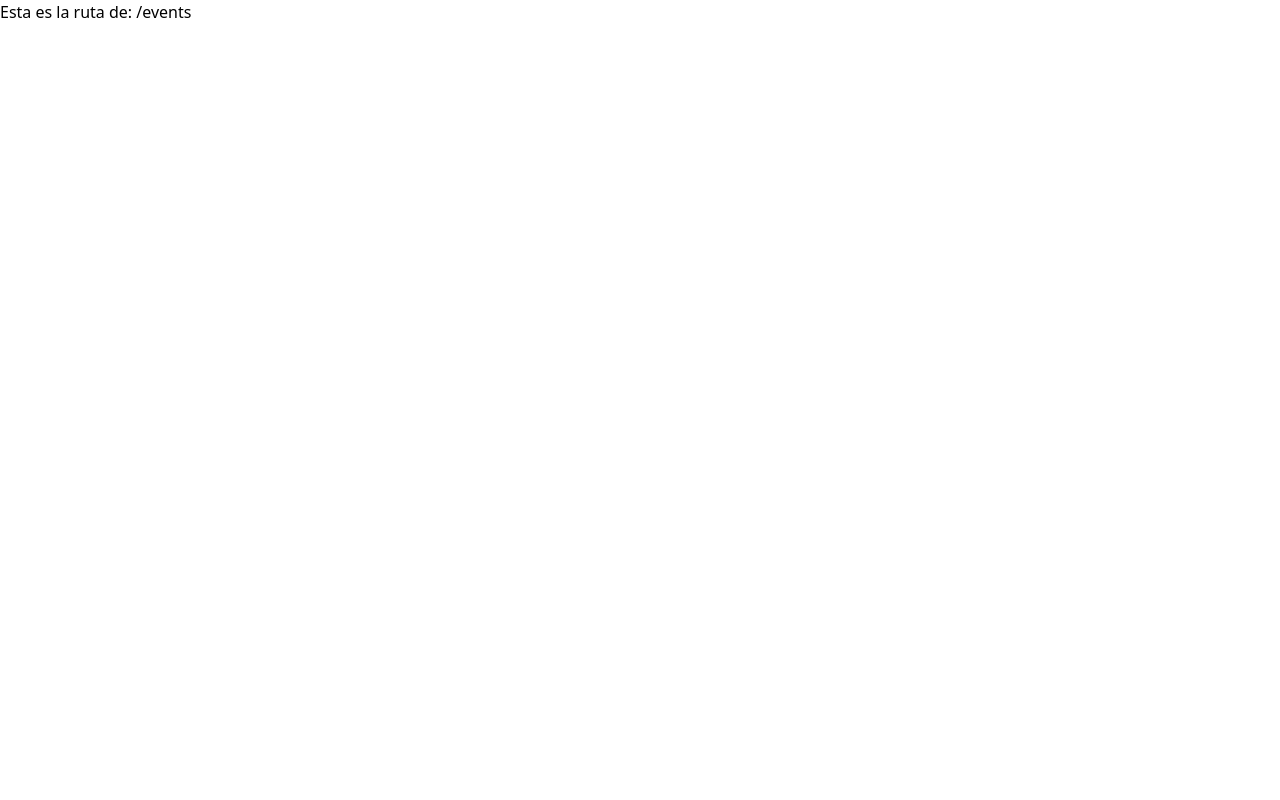
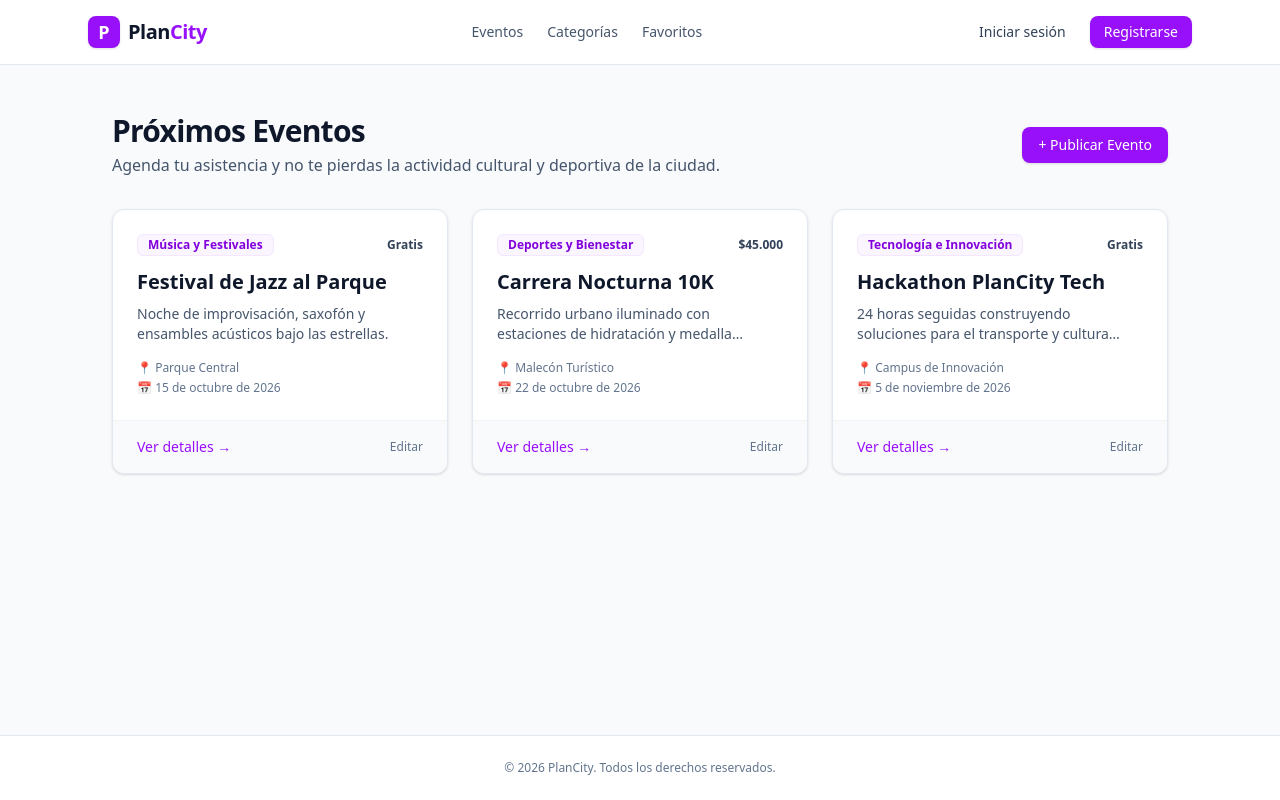
Before and after one commit to OneBolivar/Plan-City-Next, a Next.js app: page /events in a window 1280 px wide. Built offline with nearby package versions, Linux system fonts and the light colour scheme.

Commit message:
implementar layout global, vistas de categorias y eventos con datos simulados

```diff
--- a/src/app/events/page.tsx
+++ b/src/app/events/page.tsx
@@ -1,3 +1,81 @@
-export default function EventsPage(){
-    return <h1>Esta es la ruta de: /events</h1>
+import Link from 'next/link';
+import { getEvents } from '@/services/events.service';
+
+export default async function EventsPage() {
+  const events = await getEvents();
+
+  return (
+    <main className="max-w-6xl mx-auto p-6 md:p-12">
+
+      {/* Cabecera */}
+      <div className="flex flex-col sm:flex-row justify-between items-start sm:items-center gap-4 mb-8">
+        <div>
+          <h1 className="text-3xl font-extrabold text-slate-900 tracking-tight">
+            Próximos Eventos
+          </h1>
+          <p className="text-slate-600 mt-1">
+            Agenda tu asistencia y no te pierdas la actividad cultural y deportiva de la ciudad.
+          </p>
+        </div>
+
+        <Link
+          href="/events/new"
+          className="px-4 py-2 bg-purple-600 hover:bg-purple-700 text-white font-medium rounded-lg text-sm transition-colors shadow-sm"
+        >
+          + Publicar Evento
+        </Link>
+      </div>
+
+      {/* Grid de eventos */}
+      <div className="grid grid-cols-1 md:grid-cols-2 lg:grid-cols-3 gap-6">
+        {events.map((event) => (
+          <article
+            key={event.id}
+            className="bg-white border border-slate-200 rounded-xl overflow-hidden shadow-sm hover:shadow-md transition-all flex flex-col justify-between"
+          >
+            <div className="p-6">
+              <div className="flex items-center justify-between gap-2 mb-3">
+                <span className="px-2.5 py-0.5 bg-purple-50 text-purple-700 text-xs font-semibold rounded-md border border-purple-100">
+                  {event.categoryName}
+                </span>
+                <span className="text-xs font-bold text-slate-700">
+                  {event.price === 0 ? 'Gratis' : `$${event.price.toLocaleString('es-CO')}`}
+                </span>
+              </div>
+
+              <h2 className="text-xl font-bold text-slate-900 mb-2">
+                {event.title}
+              </h2>
+
+              <p className="text-sm text-slate-600 line-clamp-2 mb-4">
+                {event.description}
+              </p>
+
+              <div className="space-y-1 text-xs text-slate-500">
+                <p>📍 {event.location}</p>
+                <p>📅 {new Date(event.date).toLocaleDateString('es-CO', { dateStyle: 'long' })}</p>
+              </div>
+            </div>
+
+            <div className="px-6 py-4 bg-slate-50 border-t border-slate-100 flex items-center justify-between text-sm">
+              <Link
+                href={`/events/${event.id}`}
+                className="font-medium text-purple-600 hover:text-purple-800"
+              >
+                Ver detalles &rarr;
+              </Link>
+
+              <Link
+                href={`/events/${event.id}/edit`}
+                className="text-xs text-slate-500 hover:text-slate-800"
+              >
+                Editar
+              </Link>
+            </div>
+          </article>
+        ))}
+      </div>
+
+    </main>
+  );
 }
--- a/src/app/layout.tsx
+++ b/src/app/layout.tsx
@@ -1,6 +1,7 @@
 import type { Metadata } from "next";
 import { Geist, Geist_Mono } from "next/font/google";
 import "./globals.css";
+import Navbar from "@/components/Navbar";
 
 const geistSans = Geist({
   variable: "--font-geist-sans",
@@ -13,17 +14,31 @@ const geistMono = Geist_Mono({
 });
 
 export const metadata: Metadata = {
-  title: "Plancity",
-  description: "Generated by Juan Bolivar",
+  title: "PlanCity - Descubre Eventos Locales",
+  description: "Plataforma web para explorar y gestionar eventos de tu ciudad",
 };
 
-export default function RootLayout({ children }: LayoutProps<"/">) {
+export default function RootLayout({
+  children,
+}: Readonly<{
+  children: React.ReactNode;
+}>) {
   return (
-    <html
-      lang="en"
-      className={`${geistSans.variable} ${geistMono.variable} h-full antialiased`}
-    >
-      <body className="min-h-full flex flex-col">{children}</body>
+    <html lang="es" className="h-full">
+      <body className={`${geistSans.variable} ${geistMono.variable} min-h-full flex flex-col bg-slate-50 text-slate-900 antialiased`}>
+        {/* 1. Barra de navegación fija */}
+        <Navbar />
+
+        {/* 2. Contenido dinámico de cada página */}
+        <div className="flex-1">
+          {children}
+        </div>
+
+        {/* 3. Footer global */}
+        <footer className="border-t border-slate-200 bg-white py-6 text-center text-xs text-slate-500">
+          <p>© {new Date().getFullYear()} PlanCity. Todos los derechos reservados.</p>
+        </footer>
+      </body>
     </html>
   );
 }
--- /dev/null
+++ b/src/components/Navbar.tsx
@@ -0,0 +1,50 @@
+import Link from 'next/link';
+
+export default function Navbar() {
+  return (
+    <header className="sticky top-0 z-50 bg-white/95 backdrop-blur border-b border-slate-200">
+      <div className="max-w-6xl mx-auto px-6 h-16 flex items-center justify-between">
+
+        {/* Logo de la app */}
+        <Link href="/" className="flex items-center gap-2">
+          <span className="w-8 h-8 rounded-lg bg-purple-600 flex items-center justify-center text-white font-black text-lg shadow-sm">
+            P
+          </span>
+          <span className="font-extrabold text-xl tracking-tight text-slate-900">
+            Plan<span className="text-purple-600">City</span>
+          </span>
+        </Link>
+
+        {/* Enlaces principales */}
+        <nav className="flex items-center gap-6 text-sm font-medium text-slate-600">
+          <Link href="/events" className="hover:text-purple-600 transition-colors">
+            Eventos
+          </Link>
+          <Link href="/categories" className="hover:text-purple-600 transition-colors">
+            Categorías
+          </Link>
+          <Link href="/favorites" className="hover:text-purple-600 transition-colors">
+            Favoritos
+          </Link>
+        </nav>
+
+        {/* Acciones de usuario */}
+        <div className="flex items-center gap-3">
+          <Link
+            href="/login"
+            className="text-sm font-medium text-slate-700 hover:text-purple-600 px-3 py-1.5 transition-colors"
+          >
+            Iniciar sesión
+          </Link>
+          <Link
+            href="/register"
+            className="text-sm font-medium bg-purple-600 hover:bg-purple-700 text-white px-3.5 py-1.5 rounded-lg shadow-sm transition-colors"
+          >
+            Registrarse
+          </Link>
+        </div>
+
+      </div>
+    </header>
+  );
+}
--- /dev/null
+++ b/src/services/events.service.ts
@@ -0,0 +1,40 @@
+import { AppEvent } from '@/types/event.types';
+
+const MOCK_EVENTS: AppEvent[] = [
+  {
+    id: 'evt-101',
+    title: 'Festival de Jazz al Parque',
+    description: 'Noche de improvisación, saxofón y ensambles acústicos bajo las estrellas.',
+    date: '2026-10-15T19:00:00',
+    location: 'Parque Central',
+    price: 0,
+    categoryId: '1',
+    categoryName: 'Música y Festivales',
+  },
+  {
+    id: 'evt-102',
+    title: 'Carrera Nocturna 10K',
+    description: 'Recorrido urbano iluminado con estaciones de hidratación y medalla conmemorativa.',
+    date: '2026-10-22T20:00:00',
+    location: 'Malecón Turístico',
+    price: 45000,
+    categoryId: '2',
+    categoryName: 'Deportes y Bienestar',
+  },
+  {
+    id: 'evt-103',
+    title: 'Hackathon PlanCity Tech',
+    description: '24 horas seguidas construyendo soluciones para el transporte y cultura ciudadana.',
+    date: '2026-11-05T08:00:00',
+    location: 'Campus de Innovación',
+    price: 0,
+    categoryId: '4',
+    categoryName: 'Tecnología e Innovación',
+  },
+];
+
+export async function getEvents(): Promise<AppEvent[]> {
+  // Simulamos la latencia de la consulta
+  await new Promise((resolve) => setTimeout(resolve, 200));
+  return MOCK_EVENTS;
+}
```
Also changed, not shown: src/types/event.types.ts (added, +11 -0 lines).
